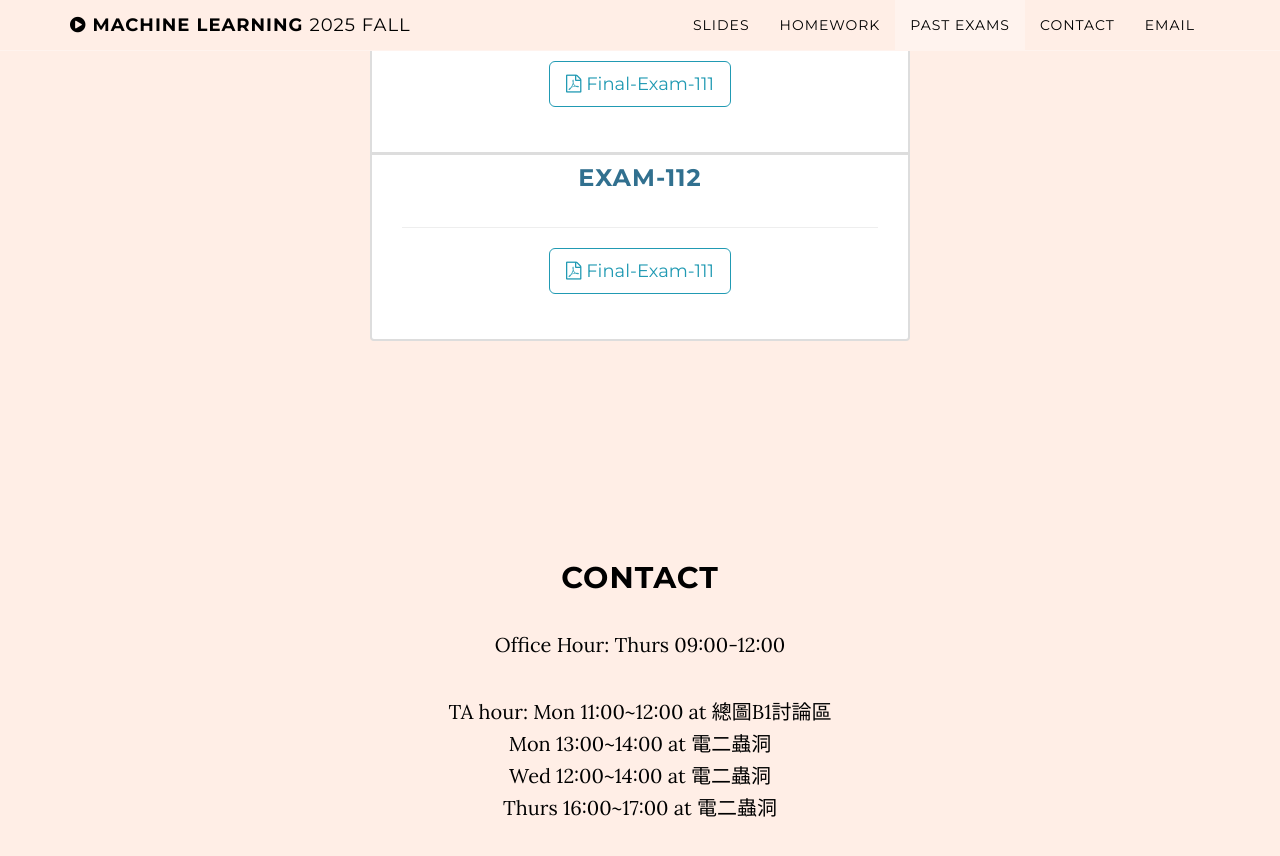
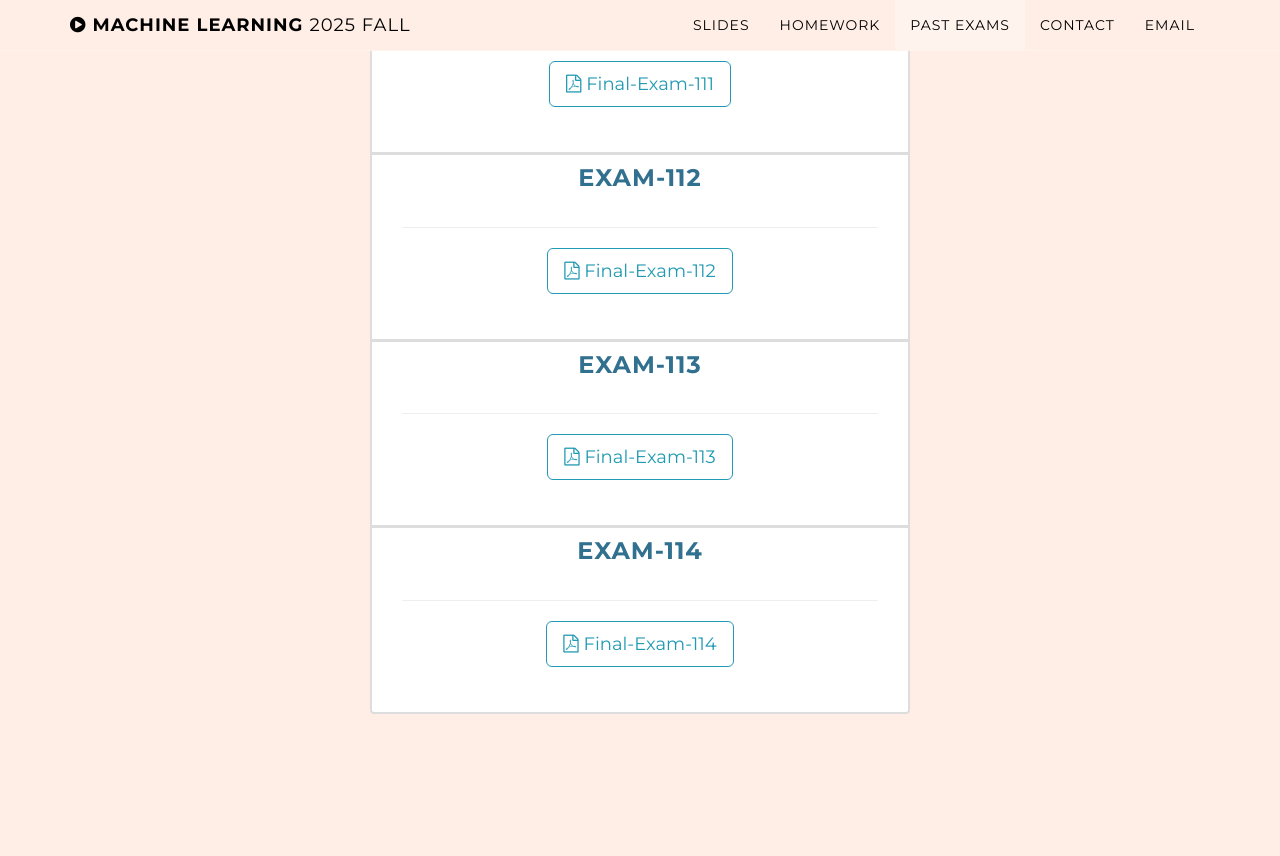
Before and after one commit to ntueemlta2025/ntueemlta2025.github.io, a Jekyll site: the page built from index.html, in a window 1280 px wide and 900 px high, scrolled down 6925 px. Shown: the top 856 px of the window. Built offline with Jekyll 4.4.1, drawn with Linux system fonts in a browser that asks for light colours.

Commit message:
uploded 113 & 114 exams

```diff
--- a/_config.yml
+++ b/_config.yml
@@ -335,9 +335,21 @@ exams: #ok
         path: ./exams/ML_111_final_ques.pdf
   - title: Exam-112
     links:
-      - title: Final-Exam-111 # slide
+      - title: Final-Exam-112 # slide
         kind: file-pdf-o
         path: ./exams/ML_112_final_ques.pdf
+
+  - title: Exam-113
+    links:
+      - title: Final-Exam-113 # slide
+        kind: file-pdf-o
+        path: ./exams/ML_113_final_ques.pdf
+
+  - title: Exam-114
+    links:
+      - title: Final-Exam-114 # slide
+        kind: file-pdf-o
+        path: ./exams/ML_114_final_ques.pdf
 
 # Social networks usernames (many more available: google-plus, flickr, dribbble, pinterest, instagram, tumblr, linkedin, etc.)
 networks:
```
Also changed, not shown: 2 other files.
